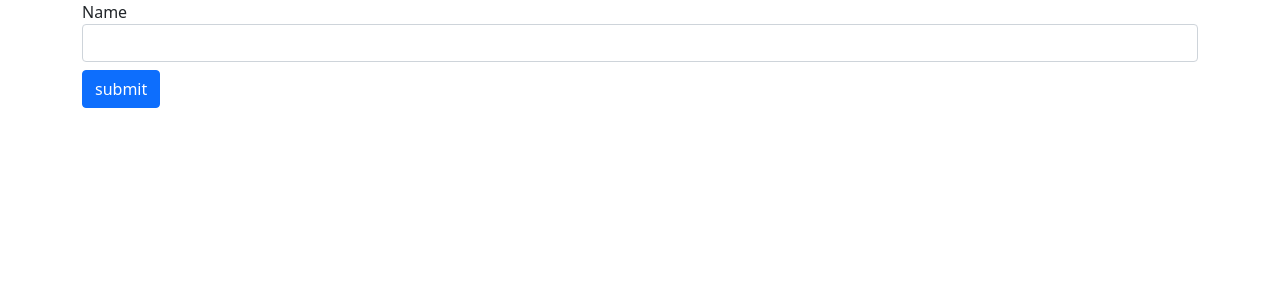
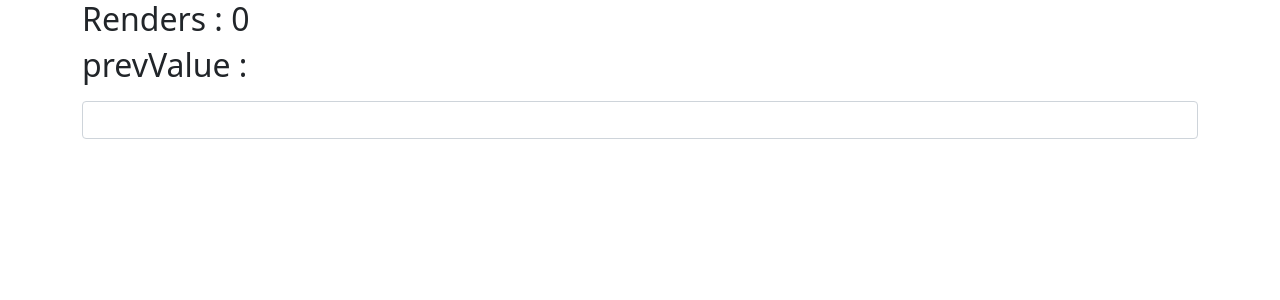
Before and after one commit to jawale204/Advance_Hooks, a React (Create React App) app: page / in a window 1280 px wide. Shown: the top 300 px of the page. Built offline with nearby package versions, Linux system fonts and the light colour scheme.

Commit message:
useRef - Get prev state 12-72

```diff
--- a/src/App.js
+++ b/src/App.js
@@ -1,9 +1,9 @@
-import UseRefExample1 from "./components/UseRefExample1";
+import UseRefExample2 from "./components/UseRefExample2";
 
 function App() {
   return (
     <div className="container mb-5">
-      <UseRefExample1 />
+      <UseRefExample2 />
     </div>
   );
 }
--- /dev/null
+++ b/src/components/UseRefExample2.jsx
@@ -0,0 +1,32 @@
+import React, { useEffect, useRef, useState } from "react";
+
+function UseRefExample2() {
+  const renders = useRef(0);
+  const [name, setName] = useState("");
+  const prevValue = useRef("");
+
+  useEffect(() => {
+    //Hook useEffect is called after rendering the component and updating useRef value will not re-render the component,
+    //keeping this in mind.
+    //when we call setName we re-render the component with its value after that we set prevValue inside useEffect.
+    //So now even though prevValue is set to new value it wont be visible on screen because useRef will not re-render the component.
+
+    //summary //notes useEffect is called after render is complete so even if u set prevValue it wont be visible on ui until next render
+    console.log(name);
+    prevValue.current = name;
+    renders.current = renders.current + 1;
+  }, [name]);
+  return (
+    <div>
+      {console.log("rendered")}
+      <h2>Renders : {renders.current}</h2>
+      <h2>prevValue : {prevValue.current}</h2>
+      <input
+        className="form-control my-3"
+        onChange={(e) => setName(e.target.value)}
+      ></input>
+    </div>
+  );
+}
+
+export default UseRefExample2;
--- a/src/index.js
+++ b/src/index.js
@@ -4,8 +4,4 @@ import ReactDOM from "react-dom/client";
 import App from "./App";
 
 const root = ReactDOM.createRoot(document.getElementById("root"));
-root.render(
-  <React.StrictMode>
-    <App />
-  </React.StrictMode>
-);
+root.render(<App />);
```
